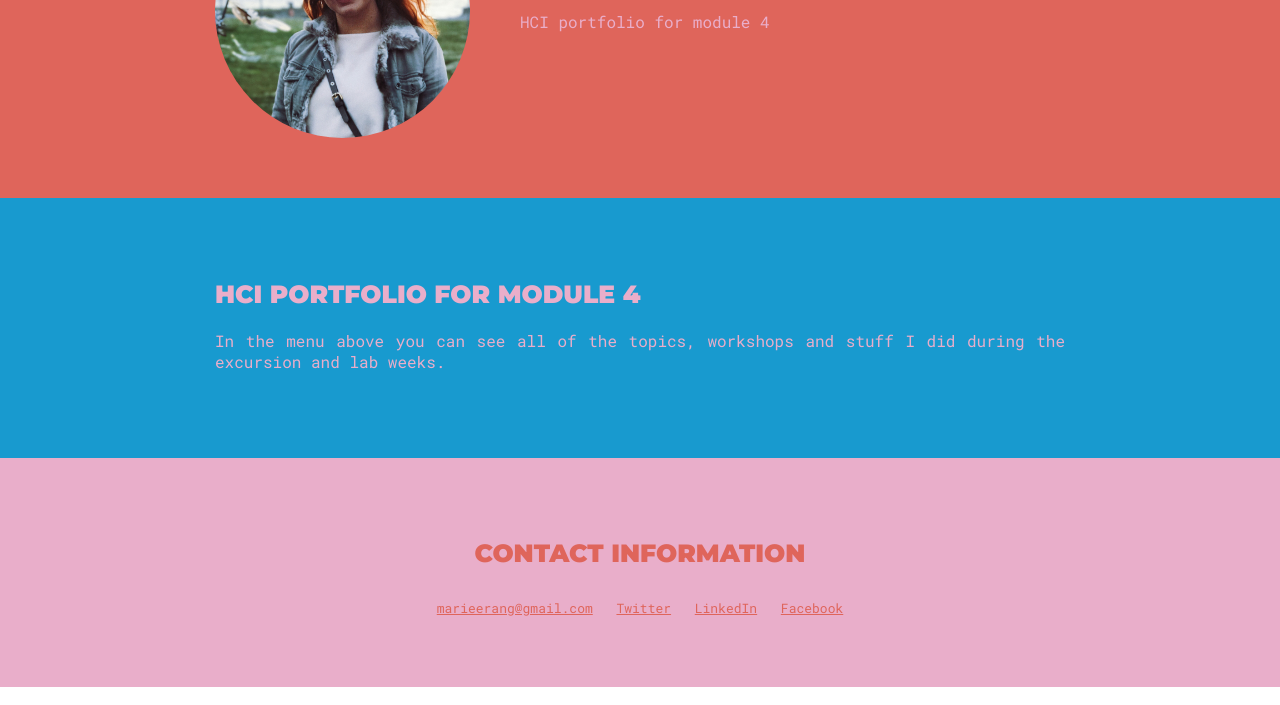
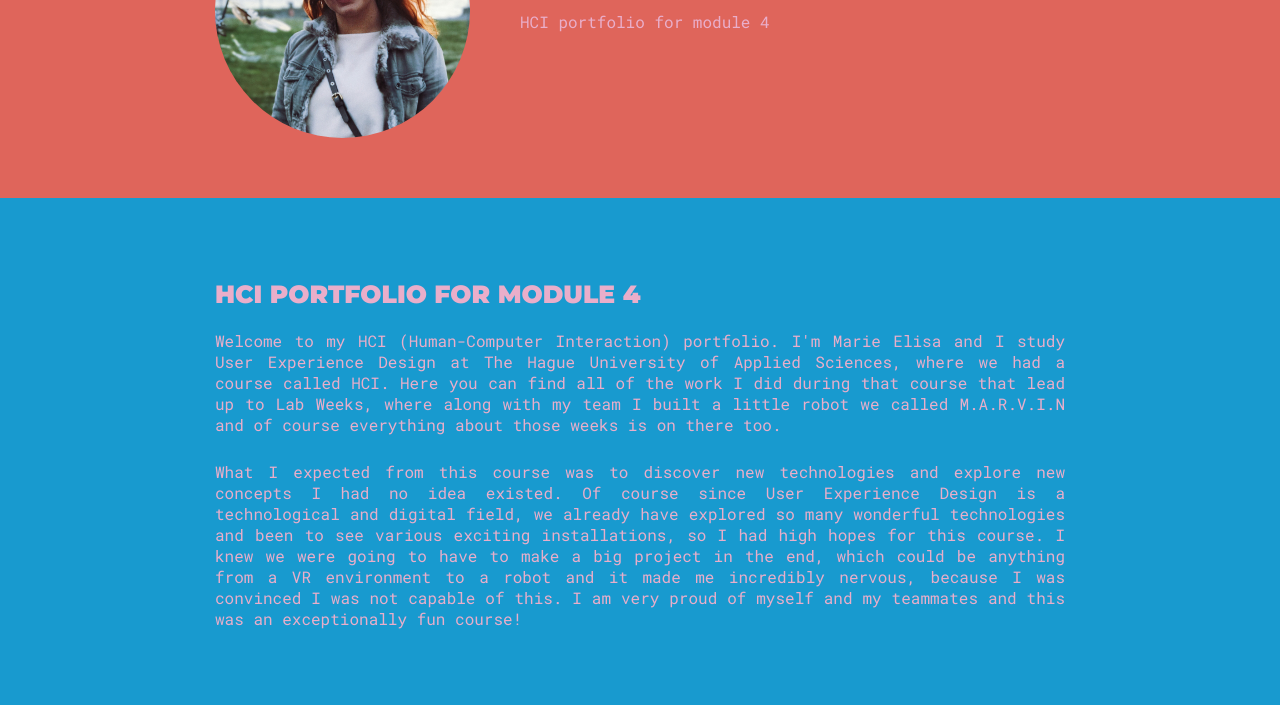
Before and after one commit to marieerang/marieerang.github.io, a plain HTML site: page index.html in a window 1280 px wide. Shown: the part 247-952 px from the top of the page. Drawn offline with Linux system fonts and the light colour scheme.

Commit message:
Update index.html

```diff
--- a/index.html
+++ b/index.html
@@ -35,7 +35,9 @@
   <section class="about" id="about">
     <div class="content-wrap">
       <h2>HCI PORTFOLIO FOR MODULE 4</h2>
-      <p>In the menu above you can see all of the topics, workshops and stuff I did during the excursion and lab weeks.</p>
+      <p>Welcome to my HCI (Human-Computer Interaction) portfolio. I'm Marie Elisa and I study User Experience Design at The Hague University of Applied Sciences, where we had a course called HCI. Here you can find all of the work I did during that course that lead up to Lab Weeks, where along with my team I built a little robot we called M.A.R.V.I.N and of course everything about those weeks is on there too.
+      </p>
+      <p>What I expected from this course was to discover new technologies and explore new concepts I had no idea existed. Of course since User Experience Design is a technological and digital field, we already have explored so many wonderful technologies and been to see various exciting installations, so I had high hopes for this course. I knew we were going to have to make a big project in the end, which could be anything from a VR environment to a robot and it made me incredibly nervous, because I was convinced I was not capable of this. I am very proud of myself and my teammates and this was an exceptionally fun course!</p>
     </div>
   </section>
 
```
